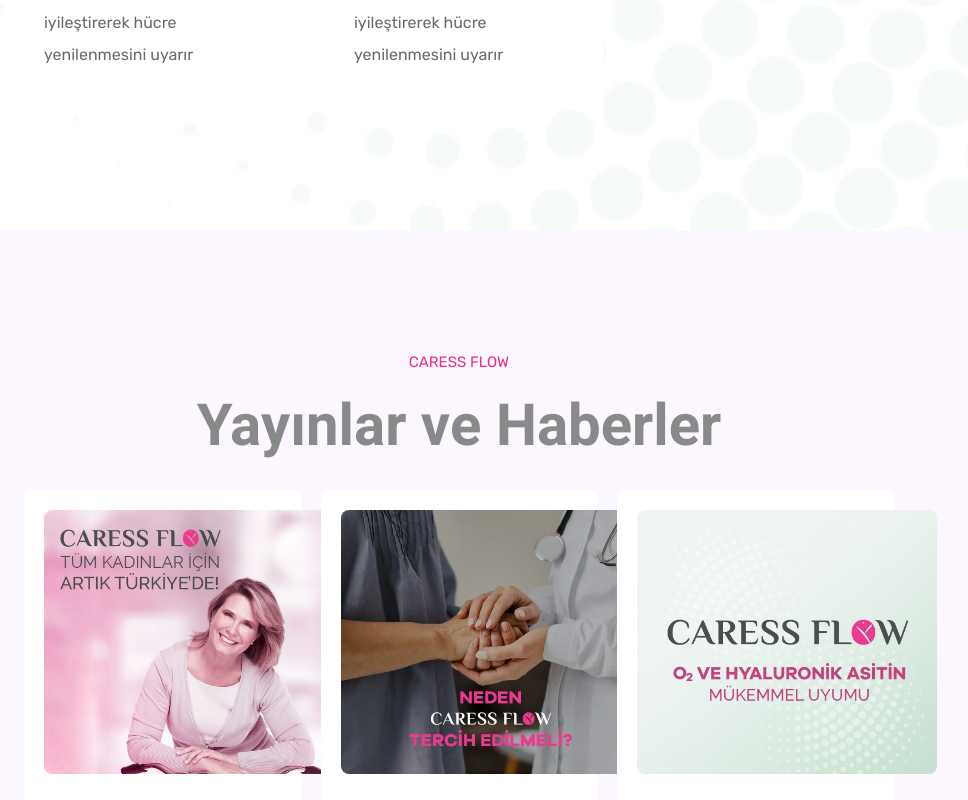
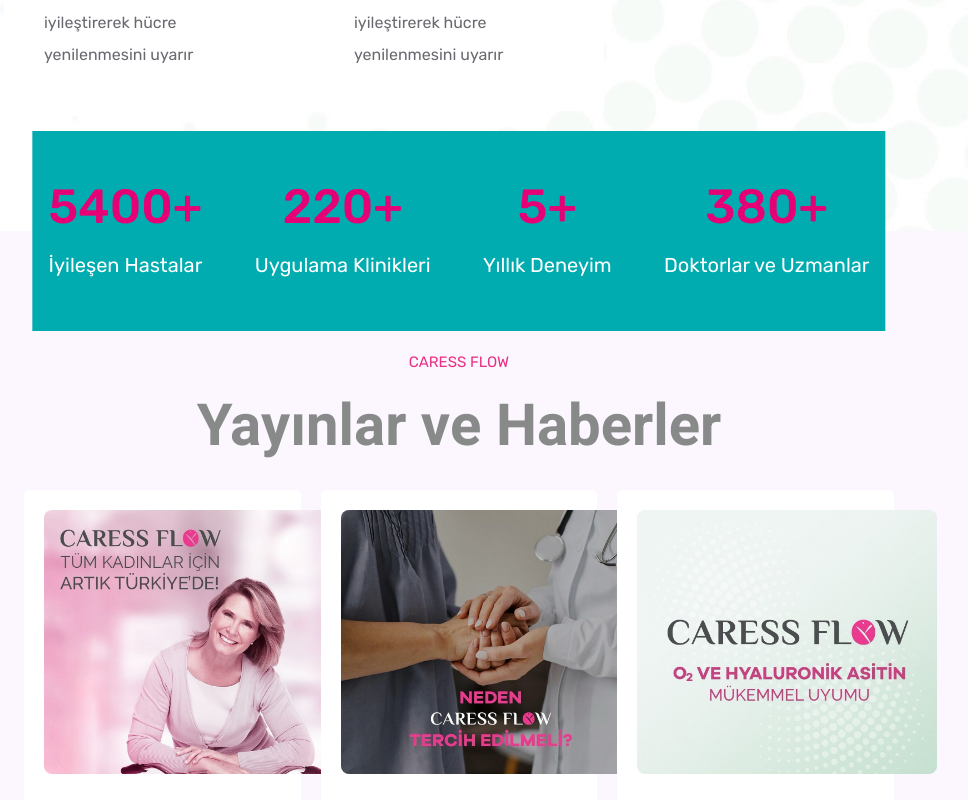
Before and after one commit to CodevorousLabs/Caressflow, a Next.js app in the folder client/: page / in a window 1280 px wide. Shown: the part 1620-2420 px from the top of the page, without its empty margins (181-1149 px from the left). Built offline with nearby package versions, Linux system fonts and the light colour scheme.

Commit message:
style: stats component added

```diff
--- a/client/components/landingPageComponents/landingPage.tsx
+++ b/client/components/landingPageComponents/landingPage.tsx
@@ -1,12 +1,15 @@
 import Slider from "./sliderSection/slider"
 import Features from "./features/features"
 import News from "./news/news"
+import Stats from "./stats/stats"
+
 export default function LandingPage() {
   return (
     <main>
       <Slider />
       <section>
         <Features />
+        <Stats />
         <News />
       </section>
     </main>
--- /dev/null
+++ b/client/components/landingPageComponents/stats/stats.tsx
@@ -0,0 +1,26 @@
+
+
+export default function Stats() {
+  return (
+    <div className="flex relative w-full justify-center items-center h-0">
+      <div className="flex items-center justify-around gap-x-5 bg-[#00ACB0] w-8/12 absolute left-1/2 top-1/2 -translate-x-1/2 -translate-y-1/2 z-20 min-h-[200px]">
+        <div className="text-white text-center font-rubik space-y-5">
+          <p className="text-5xl font-medium text-pink-600">5400+</p>
+          <p className="text-xl">İyileşen Hastalar</p>
+        </div>
+        <div className="text-white text-center font-rubik space-y-5">
+          <p className="text-5xl font-medium text-pink-600">220+</p>
+          <p className="text-xl">Uygulama Klinikleri</p>
+        </div>
+        <div className="text-white text-center font-rubik space-y-5">
+          <p className="text-5xl font-medium text-pink-600">5+</p>
+          <p className="text-xl">Yıllık Deneyim</p>
+        </div>
+        <div className="text-white text-center font-rubik space-y-5">
+          <p className="text-5xl font-medium text-pink-600">380+</p>
+          <p className="text-xl">Doktorlar ve Uzmanlar</p>
+        </div>
+      </div>
+    </div>
+  )
+}
```
